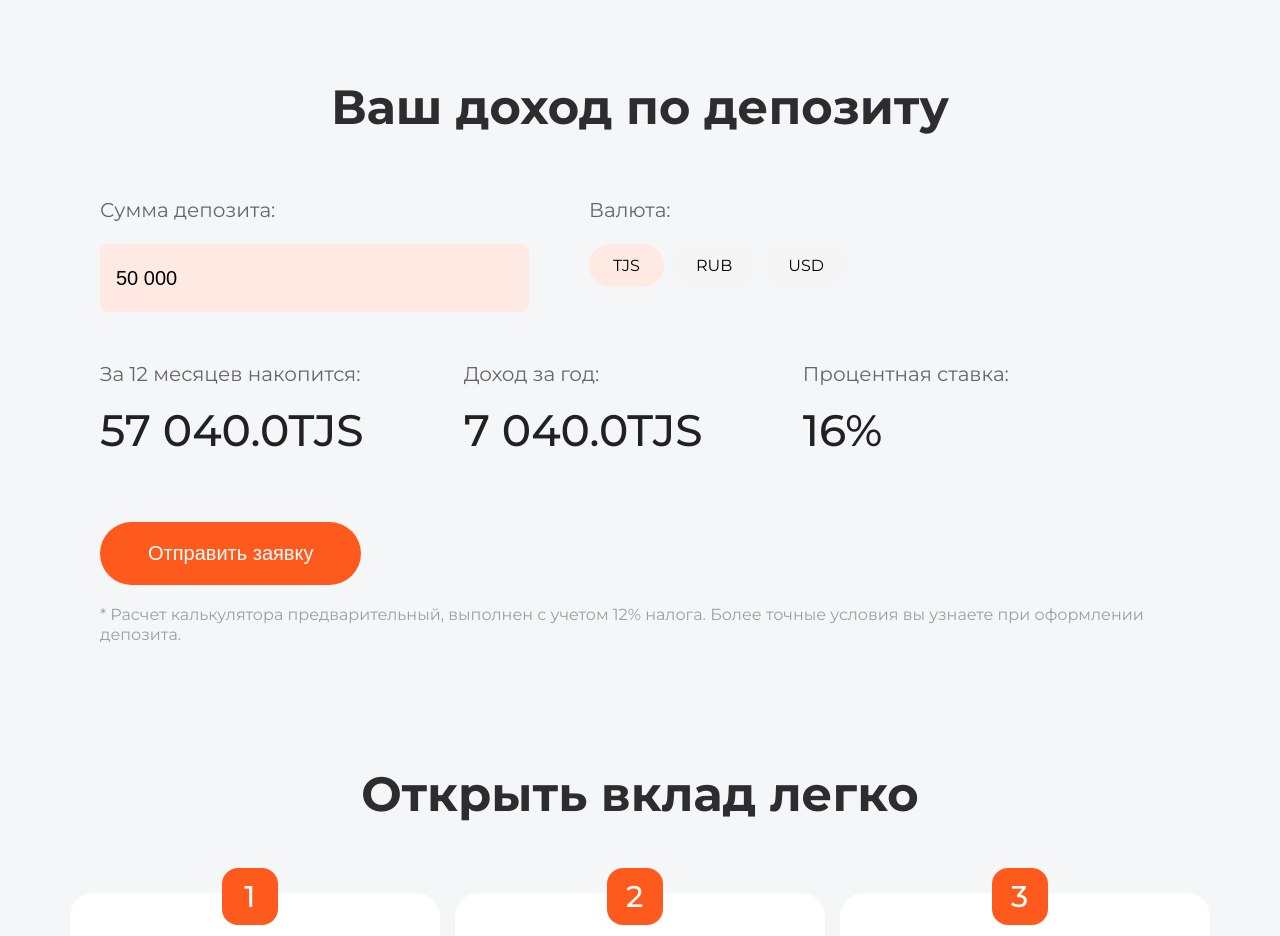
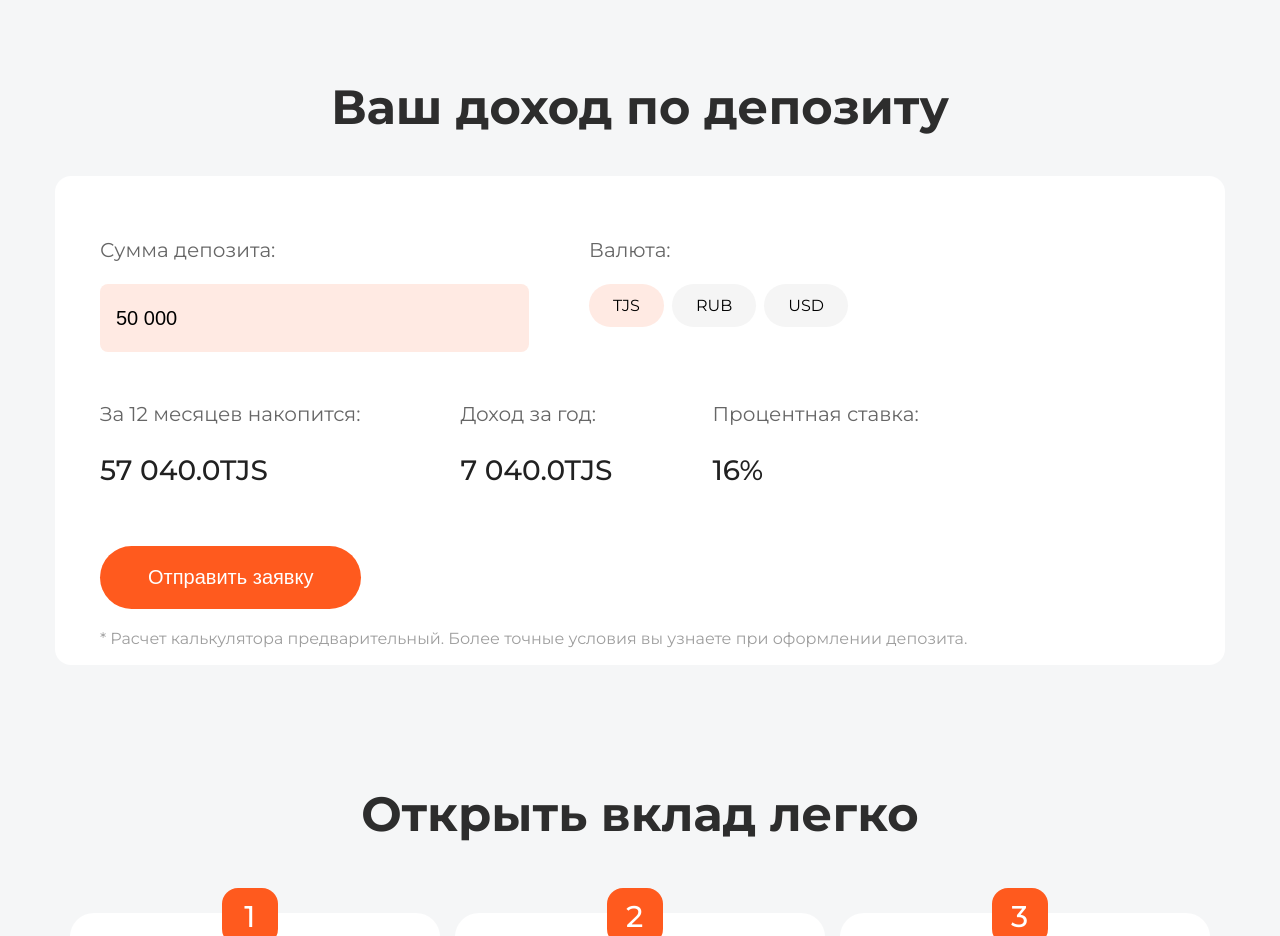
Before and after one commit to islom-sattorov/Kafolat-humo-landing, a React (Create React App) app: page / in a window 1280 px wide. Shown: the part 1860-2796 px from the top of the page. Built offline with nearby package versions, Linux system fonts and the light colour scheme.

Commit message:
calculator fix

```diff
--- a/src/Components/Сalculator/Calculator.js
+++ b/src/Components/Сalculator/Calculator.js
@@ -81,7 +81,6 @@ const Calculator = () => {
 
   return (
     <div className={`container ${styles.calculatorContainer}`} id="calculate">
-      {/* <h3 className={styles.title}>{`Ваш доход по депозиту «Сарчашма»`}</h3> */}
       <div className={styles.sliderContainer}>
         <div className={styles.calculateBlock}>
           <div className={styles.calculateTitle}>Сумма депозита:</div>
@@ -156,8 +155,7 @@ const Calculator = () => {
           <button>Отправить заявку</button>
         </a>
         <div>
-          * Расчет калькулятора предварительный, выполнен с учетом 12% налога. Более точные условия вы узнаете при оформлении
-          депозита.
+          * Расчет калькулятора предварительный. Более точные условия вы узнаете при оформлении депозита.
         </div>
       </div>
     </div>
--- a/src/Components/Сalculator/Calculator.module.css
+++ b/src/Components/Сalculator/Calculator.module.css
@@ -1,21 +1,15 @@
 .calculatorContainer{
-    padding: 60px 0 34px;
+    padding: 60px 5px 34px;
     width: 100%;
+    background: #FFFFFF;
+    border-radius: 16px;
 }
-
-/* .calculatorContainer .title{
-    font-weight: 600;
-    line-height: 40px;
-    color: #212121;
-    margin: 0px 10px;
-    font-size: 1.5rem;
-    text-align: center;
-} */
 
 .calculatorContainer .sliderContainer{
     display: grid;
     padding: 60px 15px 0;
     grid-template-columns: auto;
+    margin-top: 40px;
 }
 
 .calculatorContainer .sliderContainer .calculate{
@@ -135,20 +129,18 @@
 }
 
 .calculatorContainer .calculateBtn div{
-    padding-top: 34px;
+    padding: 34px 0px 16px;
     color: #9e9e9e;
     font-size: 14px;
     line-height: 20px;
     margin-right: 10px;
+    text-align: start;
+    width: 100%;
 }
 
 @media(min-width: 964){
     .calculatorContainer .calculateResult .totalResult, .realResult, .percentResult{
         display: block;
-    }
-
-    .amountResult, .realResultAmount, .percent{
-        font-size: 48px;
     }
 }
 
@@ -157,9 +149,6 @@
         padding: 80px 0px 0px 30px;
         flex-direction: row;
     }
-
-
-
 }
 
 @media(min-width: 900px){
@@ -170,10 +159,6 @@
     .calculatorContainer .sliderContainer{
         grid-template-columns: 55% 45%;
     }
-/*
-    .amountResult, .realResultAmount, .percent{
-        font-size: 2px;
-    } */
 
     .calculatorContainer .calculateBtn{
         align-items: flex-start;
@@ -193,11 +178,15 @@
 
     .calculatorContainer .calculateResult .totalResult, .realResult, .percentResult{
         margin-right: 100px;
-        padding-bottom: 60px;
+        /* padding-bottom: 60px; */
     }
 
     .calculatorContainer .sliderContainer .calculateTitle{
     font-size: 20px;
+    }
+
+    .amountResult, .realResultAmount, .percent{
+        font-size: 38px;
     }
 }
 
@@ -236,7 +225,7 @@
     }
 
     .amountResult, .realResultAmount, .percent{
-        font-size: 44px;
+        font-size: 280%;
     }
 
     .amountResult .realResultAmount .percent span{
@@ -258,17 +247,6 @@
     }
 }
 
-@media(min-width: 400px){
-    /* .calculatorContainer .title{
-        text-align: center;
-        font-size: 2rem;
-    } */
-
-    /* .amountResult, .realResultAmount, .percent{
-        font-size: 48px;
-    } */
-}
-
 @media(max-width: 370px){
     .calculatorContainer .sliderContainer .calculate{
         margin: 0px;
@@ -281,10 +259,4 @@
     .calculatorContainer .sliderContainer .courseContainer .courses .courseActive{
         padding: 12px 36px;
     }
-
-    .amountResult, .realResultAmount, .percent{
-        font-size: 28px;
-    }
-
-
 }
```
